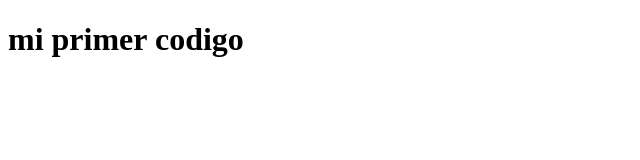
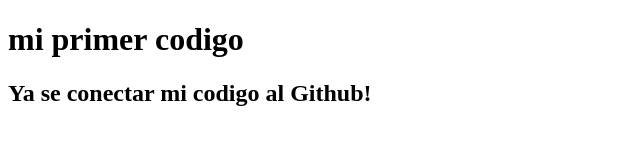
Before and after one commit to katiuska1820/mi-primer-codigo, a plain HTML site: page index.html in a window 1280 px wide. Shown: the whole page, without its empty margins (0-640 px from the left). Drawn offline with Linux system fonts and the light colour scheme.

Commit message:
Agregue un subtitulo de victorria

```diff
--- a/index.html
+++ b/index.html
@@ -7,5 +7,6 @@
   </head>
   <body>
     <h1>mi primer codigo</h1>
+    <h2>Ya se conectar mi codigo al Github!</h2>
   </body>
 </html>
```
